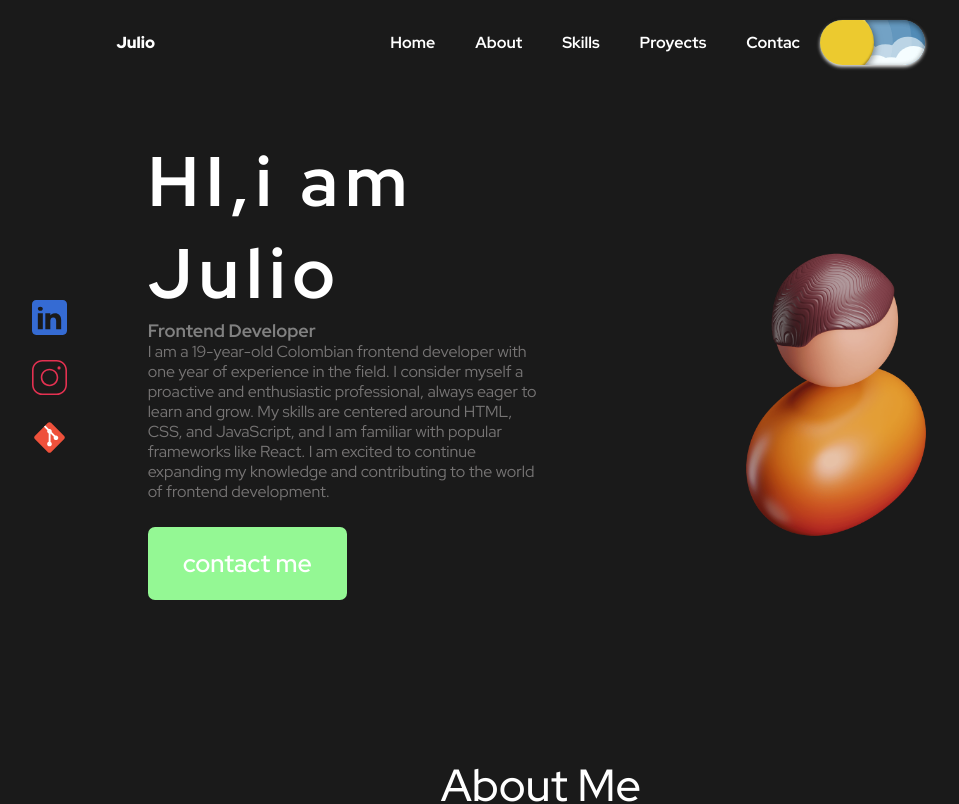
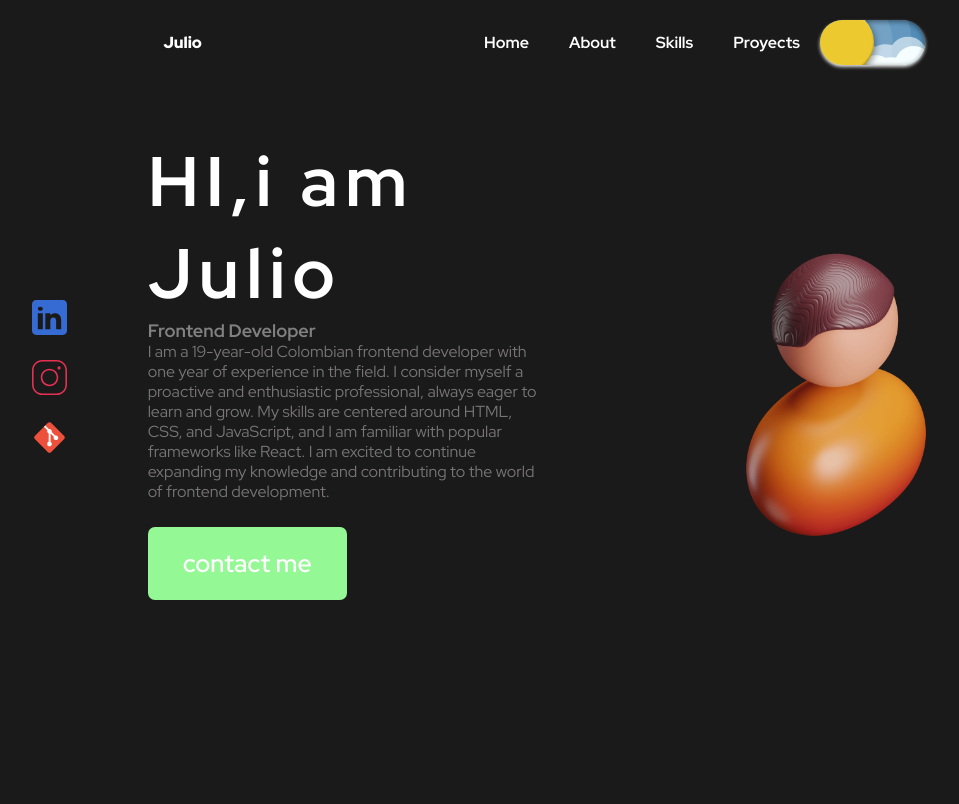
Before and after one commit to conradojuliosisnero/Porfolio, a React (Vite) app: page / in a window 1280 px wide. Shown: the top 804 px of the page, without its empty margins (99-1058 px from the left). Built offline with nearby package versions, Linux system fonts and the light colour scheme.

Commit message:
add react router to project

```diff
--- a/package.json
+++ b/package.json
@@ -12,6 +12,7 @@
   "dependencies": {
     "react": "^18.2.0",
     "react-dom": "^18.2.0",
+    "react-router-dom": "^6.16.0",
     "styled-components": "^6.0.8"
   },
   "devDependencies": {
--- a/src/Folio/Folio.jsx
+++ b/src/Folio/Folio.jsx
@@ -3,19 +3,22 @@ import Presentation from '../About/Presentation';
 import AboutMe from '../AboutMe/AboutMe';
 import Skills from '../Skills/Skills';
 import Projects from '../Projects/Projects.jsx';
+import { BrowserRouter as Router, Routes , Route } from 'react-router-dom';
 
 function Folio() {
-
   return (
-    <div>
-      <Nav/>
-      <Presentation/>
-      <AboutMe/>
-      <Skills/>
-      <Projects></Projects>
-    </div>
-
-    )
+    <Router>
+      <Nav />
+      <Routes>
+        <Route path='/' element={<Presentation />} />
+        <Route path='/Aboutme' element={<AboutMe />} />
+        <Route path='/Skills' element={<Skills />} />
+        <Route path='/Projects' element={<Projects />} />
+      </Routes>
+    </Router>
+  );
 }
 
+
+
 export default Folio
--- a/src/Nav/Nav.jsx
+++ b/src/Nav/Nav.jsx
@@ -1,14 +1,14 @@
+import { Link } from "react-router-dom";
 import Swich from "./Swich";
 import "./nav.css";
 
 function Nav() {
 	//Nav-menu
 	const optionsMenu = [
-		{ id: 1, name: "Home", link: "#" },
-		{ id: 2, name: "About", link: "#About" },
-		{ id: 3, name: "Skills", link: "#Skills" },
-		{ id: 4, name: "Proyects", link: "#Proyects" },
-		{ id: 5, name: "Contac", link: "#Contac" },
+		{ id: 1, name: "Home", link: "/" },
+		{ id: 2, name: "About", link: "/Aboutme" },
+		{ id: 3, name: "Skills", link: "/Skills" },
+		{ id: 4, name: "Proyects", link: "/Projects" },
 	];
 
 	return (
@@ -19,9 +19,7 @@ function Nav() {
 			<ul className="menu">
 				{optionsMenu.map((option) => (
 					<li className="lista" key={option.id}>
-						<a className="enlaces" href={option.link}>
-							{option.name}
-						</a>
+						<Link className="enlaces" to={option.link}>{option.name}</Link>
 					</li>
 				))}
 			</ul>
```
Also changed, not shown: 1 other file (tests, documents, lock files or other folders).
